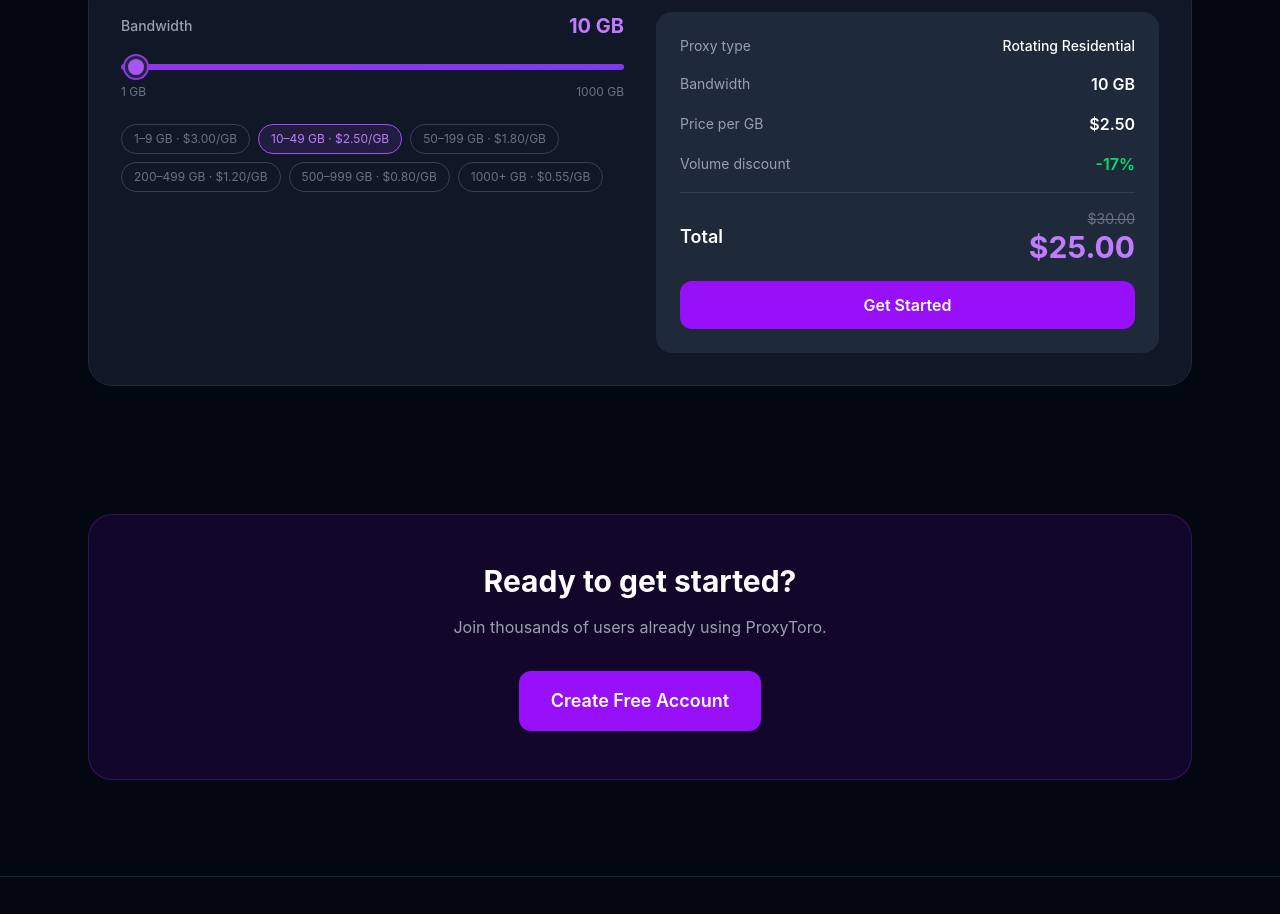
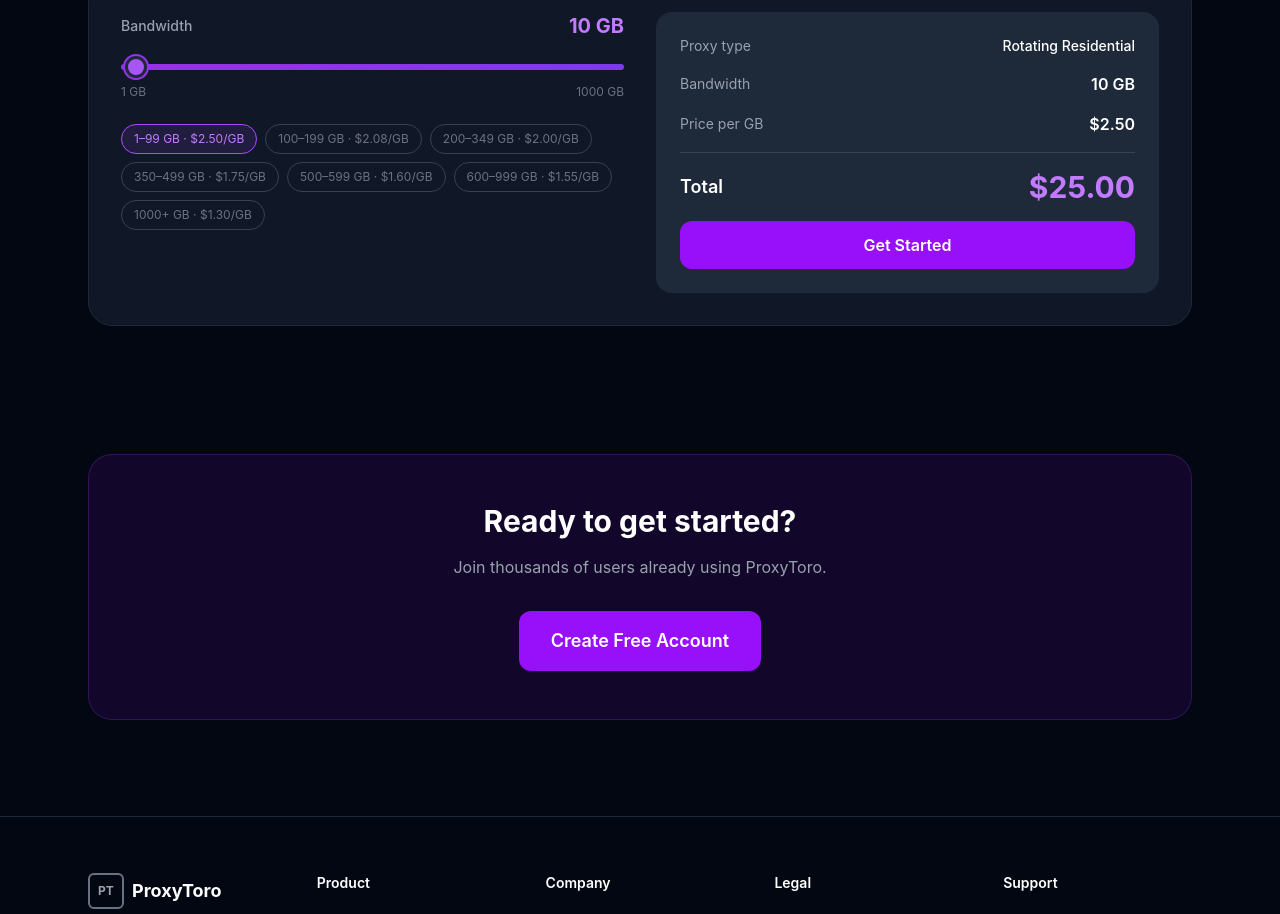
Before and after one commit to yoelKraitman/ProxyToro-Platform, a React (Vite) app in the folder frontend/: page / in a window 1280 px wide. Shown: the part 1603-2517 px from the top of the page. Built offline with nearby package versions, Linux system fonts and the light colour scheme.

Commit message:
feat: update pricing tiers per boss instructions

```diff
--- a/frontend/src/components/PricingCalculator.jsx
+++ b/frontend/src/components/PricingCalculator.jsx
@@ -3,12 +3,13 @@ import { Link } from 'react-router-dom'
 
 // Tiered per-GB pricing — more GB = cheaper rate
 const TIERS = [
-  { min: 1,    max: 9,        perGb: 3.00 },
-  { min: 10,   max: 49,       perGb: 2.50 },
-  { min: 50,   max: 199,      perGb: 1.80 },
-  { min: 200,  max: 499,      perGb: 1.20 },
-  { min: 500,  max: 999,      perGb: 0.80 },
-  { min: 1000, max: Infinity, perGb: 0.55 },
+  { min: 1,    max: 99,       perGb: 2.50 },
+  { min: 100,  max: 199,      perGb: 2.08 },
+  { min: 200,  max: 349,      perGb: 2.00 },
+  { min: 350,  max: 499,      perGb: 1.75 },
+  { min: 500,  max: 599,      perGb: 1.60 },
+  { min: 600,  max: 999,      perGb: 1.55 },
+  { min: 1000, max: Infinity, perGb: 1.30 },
 ]
 
 function getRate(gb) {
```
